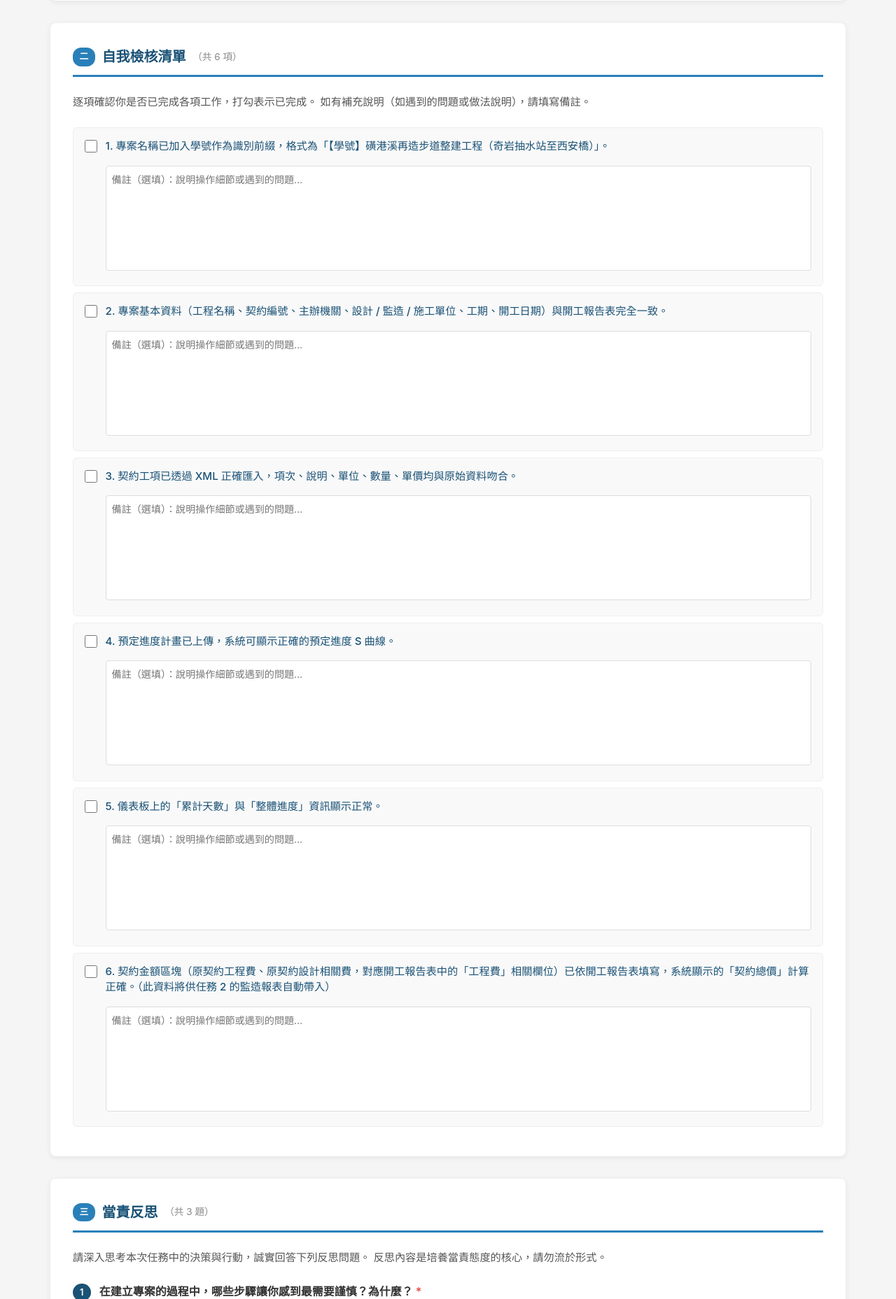
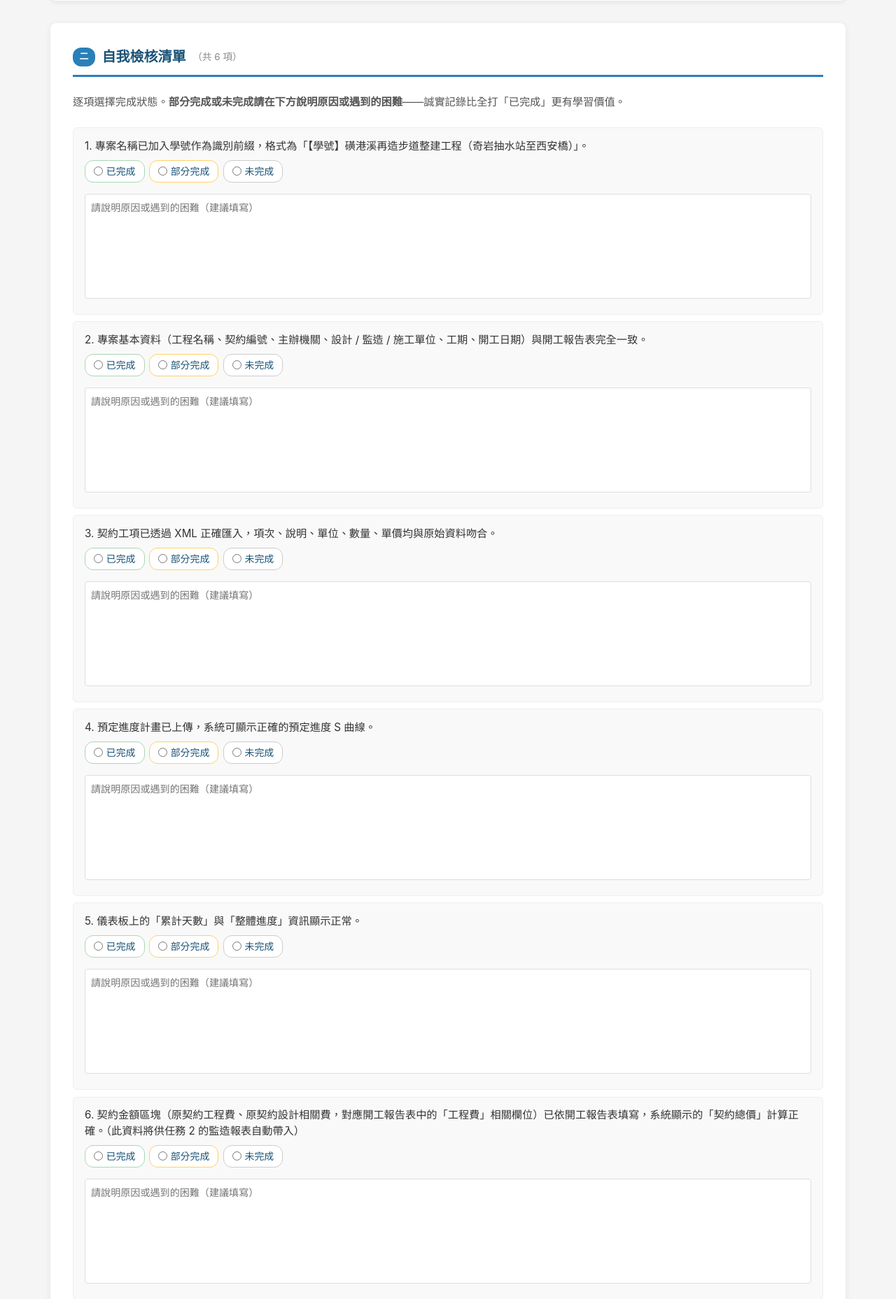
Before and after one commit to Williamtt/eagle-lms, a Flask app: page /task/1 in a window 1280 px wide. Shown: the part 1598-3455 px from the top of the page at 70% size. Run offline with Flask 3, Linux system fonts and the light colour scheme; the visitor is signed in with stand-in values (Sample User, id 1); data comes from the database, SQL or seed files in the repository; data that the repository does not hold is empty.

Commit message:
v2.5.2: 自我檢核清單改為三態（已完成/部分完成/未完成）
- models.py：ChecklistResponse 新增 status 欄位（'done'/'partial'/'not_done'）；
  保留 checked 欄位向後相容（由 status 衍生）
- app.py：自動 migration（ALTER TABLE + UPDATE 映射舊 checked→status）；
  form 解析改讀 radio 值；AI prompt 顯示三態符號；
  dashboard 計數、research CSV 評分（0/0.5/1）同步更新
- task.html：checkbox 改為三選一 radio 組；CSS 加 done/partial 底色；
  備註欄在部分/未完成時顯示橙框提示；JS setStatus() 取代 toggleChecked()
- task_submission_detail.html：三態顯示（✅/🔶/⬜）+ 標題統計改為「完成 N／部分 M／共 T」

Co-Authored-By: Claude Sonnet 4.6 <noreply@anthropic.com>

```diff
--- a/app.py
+++ b/app.py
@@ -84,6 +84,15 @@ def _run_migrations():
                 lj = cols('learning_journals')
                 if 'evaluation_json' not in lj:
                     conn.execute(text("ALTER TABLE learning_journals ADD COLUMN evaluation_json TEXT DEFAULT ''"))
+
+            # ── checklist_responses ── (v2.5.2: 二元勾選 → 三態 status)
+            if 'checklist_responses' in tables:
+                cr = cols('checklist_responses')
+                if 'status' not in cr:
+                    conn.execute(text("ALTER TABLE checklist_responses ADD COLUMN status VARCHAR(10) DEFAULT 'not_done'"))
+                    conn.execute(text(
+                        "UPDATE checklist_responses SET status = CASE WHEN checked = 1 THEN 'done' ELSE 'not_done' END"
+                    ))
 
             conn.commit()
 
@@ -466,7 +475,7 @@ def view_task(task_number):
     #   dv_text / dv_file → name="dv_text_{deliverable_id}" / name="dv_file_{deliverable_id}"
     existing_data = {
         'pq':      {},   # question_id  → answer (str)
-        'cl':      {},   # item_id      → {'checked': bool, 'note': str}
+        'cl':      {},   # item_id      → {'status': str, 'note': str}
         'rq':      {},   # question_id  → answer (str)
         'dv_text': {},   # deliverable_id → content (str)
         'dv_file': {},   # deliverable_id → file_name (str)
@@ -477,7 +486,8 @@ def view_task(task_number):
             existing_data['pq'][qr.question_id] = qr.answer
         for cr in existing_sub.checklist_responses:
             existing_data['cl'][cr.item_id] = {
-                'checked': cr.checked, 'note': cr.note
+                'status': cr.status or ('done' if cr.checked else 'not_done'),
+                'note': cr.note
             }
         for rr in existing_sub.reflection_responses:
             existing_data['rq'][rr.question_id] = rr.answer
@@ -553,14 +563,16 @@ def submit_task(task_number):
             answer=answer
         ))
 
-    # ── 自我檢核（form field: cl_{item_id}  +  cl_note_{item_id}）───────────────
+    # ── 自我檢核（form field: cl_{item_id}=done|partial|not_done + cl_note_{item_id}）──
     for cl in task_def['checklist_items']:
-        checked = request.form.get(f'cl_{cl["id"]}') == 'on'
-        note    = request.form.get(f'cl_note_{cl["id"]}', '').strip()
+        raw_status = request.form.get(f'cl_{cl["id"]}', 'not_done')
+        status     = raw_status if raw_status in ('done', 'partial', 'not_done') else 'not_done'
+        note       = request.form.get(f'cl_note_{cl["id"]}', '').strip()
         db.session.add(ChecklistResponse(
             submission_id=sub.id,
-            item_id=cl['id'],        # e.g. "t1_cl1"
-            checked=checked,
+            item_id=cl['id'],
+            status=status,
+            checked=(status == 'done'),   # 向後相容欄位
             note=note
         ))
 
@@ -702,11 +714,13 @@ def _build_submission_text_for_ai(sub, task_def):
     cl_map = {r.item_id: r for r in sub.checklist_responses}
     if cl_map:
         parts.append('\n【自我檢核】')
+        _cl_icons = {'done': '✓ 完成', 'partial': '△ 部分完成', 'not_done': '✗ 未完成'}
         for cl in task_def['checklist_items']:
             cr = cl_map.get(cl['id'])
-            status = '✓' if (cr and cr.checked) else '✗'
-            note = f'（{cr.note}）' if (cr and cr.note) else ''
-            parts.append(f"{status} {cl['text']}{note}")
+            cl_status = (cr.status or ('done' if cr.checked else 'not_done')) if cr else 'not_done'
+            icon = _cl_icons.get(cl_status, '✗')
+            note = f'（說明：{cr.note}）' if (cr and cr.note) else ''
+            parts.append(f"{icon} {cl['text']}{note}")
 
     # 當責反思
     rq_map = {r.question_id: r.answer
@@ -1947,7 +1961,7 @@ def teacher_analytics():
             'task_version': s.task_version,
             'reflection_answers': rq_map,
             'checklist_completion': sum(
-                1 for r in s.checklist_responses if r.checked
+                1 for r in s.checklist_responses if (r.status or '') == 'done'
             ),
             'ai_scores': json.loads(ai_fb.scores)
                          if ai_fb and ai_fb.scores else {},
@@ -2058,15 +2072,16 @@ def export_task(task_number):
         for pq in task_def['prompt_questions']:
             row[f'pq_{pq["id"]}'] = pq_map.get(pq['id'], '')
 
-        checked = 0
+        _cl_score_map = {'done': 1.0, 'partial': 0.5, 'not_done': 0.0}
+        score_sum = 0.0
         for cl in task_def['checklist_items']:
             cr = cl_map.get(cl['id'])
-            row[f'cl_{cl["id"]}'] = 1 if (cr and cr.checked) else 0
+            cl_st = (cr.status or ('done' if cr.checked else 'not_done')) if cr else 'not_done'
+            row[f'cl_{cl["id"]}'] = _cl_score_map.get(cl_st, 0.0)
             row[f'cl_note_{cl["id"]}'] = (cr.note if cr else '')
-            if cr and cr.checked:
-                checked += 1
+            score_sum += _cl_score_map.get(cl_st, 0.0)
         total_cl = len(task_def['checklist_items'])
-        row['checklist_score'] = round(checked / total_cl, 4) if total_cl else ''
+        row['checklist_score'] = round(score_sum / total_cl, 4) if total_cl else ''
 
         for rq in task_def['reflection_questions']:
             row[f'rq_{rq["id"]}'] = rq_map.get(rq['id'], '')
--- a/models.py
+++ b/models.py
@@ -104,8 +104,9 @@ class ChecklistResponse(db.Model):
     id            = db.Column(db.Integer, primary_key=True)
     submission_id = db.Column(db.Integer, db.ForeignKey('task_submissions.id'), nullable=False)
     item_id       = db.Column(db.String(20), nullable=False)  # 如 "t1_cl1"
-    checked       = db.Column(db.Boolean, default=False)
-    note          = db.Column(db.Text, default='')            # 補充說明（選填）
+    checked       = db.Column(db.Boolean, default=False)      # 保留向後相容；由 status 衍生
+    status        = db.Column(db.String(10), default='not_done')  # 'done'/'partial'/'not_done'
+    note          = db.Column(db.Text, default='')            # 說明原因（部分/未完成時建議填寫）
 
 
 class ReflectionResponse(db.Model):
--- a/templates/student/task.html
+++ b/templates/student/task.html
@@ -73,28 +73,41 @@
 
     /* ── 檢核清單 ─────────────────────────────────────────────────────── */
     .checklist-item {
-        display: flex; align-items: flex-start; gap: 0.75rem;
         padding: 0.9rem 1rem; margin-bottom: 0.6rem;
         background: #f9f9f9; border-radius: 6px;
         border: 1px solid #eee; transition: background 0.2s;
     }
-    .checklist-item:hover { background: #f0f4f8; }
-    .checklist-item input[type="checkbox"] {
-        width: 1.1rem; height: 1.1rem; margin-top: 0.15rem;
-        accent-color: #1a5276; cursor: pointer; flex-shrink: 0;
+    .checklist-item.done    { background: #eaf4ec; border-color: #a9d8b3; }
+    .checklist-item.partial { background: #fff8e6; border-color: #ffd166; }
+    .cl-label { font-size: 0.95rem; line-height: 1.5; margin-bottom: 0.5rem; }
+    .cl-radios {
+        display: flex; gap: 0.4rem; flex-wrap: wrap; margin-bottom: 0.5rem;
     }
-    .checklist-text { flex: 1; line-height: 1.5; font-size: 0.95rem; }
+    .cl-radio {
+        display: inline-flex; align-items: center; gap: 0.3rem;
+        padding: 0.25rem 0.75rem; border-radius: 12px; cursor: pointer;
+        font-size: 0.87rem; border: 1px solid #ccc; background: #fff;
+        transition: background 0.15s, border-color 0.15s;
+    }
+    .cl-radio input[type="radio"] { cursor: pointer; }
+    .cl-radio.opt-done    { border-color: #a9d8b3; }
+    .cl-radio.opt-partial { border-color: #ffd166; }
+    .cl-radio.opt-not_done{ border-color: #ccc; }
+    .cl-radio.opt-done:has(input:checked)    { background: #eaf4ec; font-weight: 600; }
+    .cl-radio.opt-partial:has(input:checked) { background: #fff8e6; font-weight: 600; }
+    .cl-radio.opt-not_done:has(input:checked){ background: #f0f0f0; font-weight: 600; }
     .checklist-note {
-        width: 100%; margin-top: 0.5rem; padding: 0.5rem;
+        width: 100%; padding: 0.5rem;
         border: 1px solid #ddd; border-radius: 4px;
         font-size: 0.88rem; font-family: inherit;
         color: #555; resize: none; height: 60px;
+        box-sizing: border-box;
     }
     .checklist-note:focus {
         outline: none; border-color: #2980b9;
         box-shadow: 0 0 0 2px rgba(41,128,185,0.1);
     }
-    .checklist-item.checked { background: #eaf4ec; border-color: #a9d8b3; }
+    .checklist-note.needs-reason { border-color: #fd7e14; }
 
     /* ── 產出上傳 ─────────────────────────────────────────────────────── */
     .deliverable-block {
@@ -328,28 +341,39 @@
             </span>
         </h2>
         <p style="color:#555;margin-bottom:1.5rem;font-size:0.95rem;">
-            逐項確認你是否已完成各項工作，打勾表示已完成。
-            如有補充說明（如遇到的問題或做法說明），請填寫備註。
+            逐項選擇完成狀態。<strong>部分完成或未完成請在下方說明原因或遇到的困難</strong>——誠實記錄比全打「已完成」更有學習價值。
         </p>
 
         {% for cl in task_def.checklist_items %}
-            {% set cl_state = existing_data.cl.get(cl.id, {}) %}
-            <div class="checklist-item{% if cl_state.get('checked', False) %} checked{% endif %}"
+            {% set cl_state  = existing_data.cl.get(cl.id, {}) %}
+            {% set cl_status = cl_state.get('status', None) %}
+            <div class="checklist-item{% if cl_status %} {{ cl_status }}{% endif %}"
                  id="cli_{{ cl.id }}">
-                <input type="checkbox"
-                       name="cl_{{ cl.id }}"
-                       id="cl_{{ cl.id }}"
-                       {% if cl_state.get('checked', False) %}checked{% endif %}
-                       onchange="toggleChecked('{{ cl.id }}')">
-                <div class="checklist-text">
-                    <label for="cl_{{ cl.id }}" style="cursor:pointer;">
-                        {{ loop.index }}. {{ cl.text }}
+                <div class="cl-label">{{ loop.index }}. {{ cl.text }}</div>
+                <div class="cl-radios">
+                    <label class="cl-radio opt-done">
+                        <input type="radio" name="cl_{{ cl.id }}" value="done"
+                               {% if cl_status == 'done' %}checked{% endif %}
+                               onchange="setStatus('{{ cl.id }}', 'done')">
+                        已完成
                     </label>
-                    <textarea class="checklist-note"
-                              name="cl_note_{{ cl.id }}"
-                              id="cl_note_{{ cl.id }}"
-                              placeholder="備註（選填）：說明操作細節或遇到的問題…">{{ cl_state.get('note', '') }}</textarea>
+                    <label class="cl-radio opt-partial">
+                        <input type="radio" name="cl_{{ cl.id }}" value="partial"
+                               {% if cl_status == 'partial' %}checked{% endif %}
+                               onchange="setStatus('{{ cl.id }}', 'partial')">
+                        部分完成
+                    </label>
+                    <label class="cl-radio opt-not_done">
+                        <input type="radio" name="cl_{{ cl.id }}" value="not_done"
+                               {% if cl_status == 'not_done' %}checked{% endif %}
+                               onchange="setStatus('{{ cl.id }}', 'not_done')">
+                        未完成
+                    </label>
                 </div>
+                <textarea class="checklist-note{% if cl_status and cl_status != 'done' %} needs-reason{% endif %}"
+                          name="cl_note_{{ cl.id }}"
+                          id="cl_note_{{ cl.id }}"
+                          placeholder="{% if cl_status == 'done' %}備註（選填）：說明操作細節…{% else %}請說明原因或遇到的困難（建議填寫）{% endif %}">{{ cl_state.get('note', '') }}</textarea>
             </div>
         {% endfor %}
     </div>
@@ -529,14 +553,18 @@
 {% endif %}
 
 <script>
-/* ── 勾選後切換底色 ─────────────────────────────────────── */
-function toggleChecked(itemId) {
-    const cb  = document.getElementById('cl_' + itemId);
-    const row = document.getElementById('cli_' + itemId);
-    if (cb.checked) {
-        row.classList.add('checked');
+/* ── 三態選擇後更新底色與備註提示 ─────────────────────────────────────── */
+function setStatus(itemId, value) {
+    const row  = document.getElementById('cli_' + itemId);
+    const note = document.getElementById('cl_note_' + itemId);
+    row.classList.remove('done', 'partial', 'not_done');
+    if (value) row.classList.add(value);
+    if (value === 'done') {
+        note.placeholder = '備註（選填）：說明操作細節…';
+        note.classList.remove('needs-reason');
     } else {
-        row.classList.remove('checked');
+        note.placeholder = '請說明原因或遇到的困難（建議填寫）';
+        note.classList.add('needs-reason');
     }
 }
 
```
Also changed, not shown: templates/student/task_submission_detail.html (+19 -12 lines).
